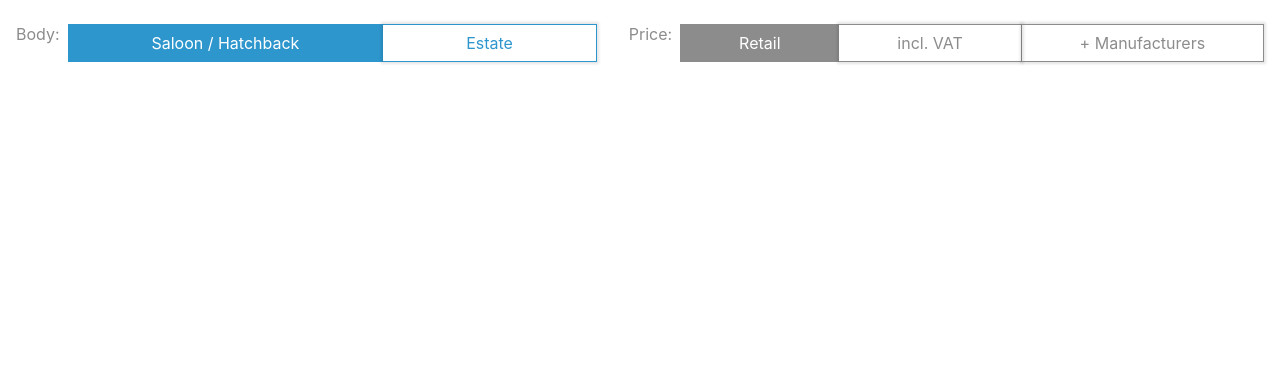
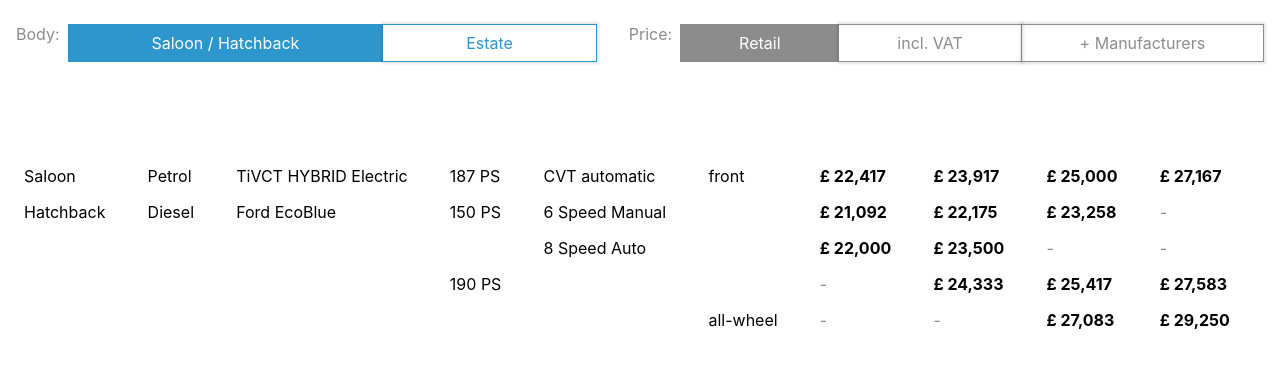
Before and after one commit to v-khakimov/table-adaptive-article, a Vue app: page / in a window 1280 px wide. Shown: the top 368 px of the page. Built offline with nearby package versions, Linux system fonts and the light colour scheme.

Commit message:
Classic table: all cells

```diff
--- a/src/components/CommonTableAdaptive/TableTemplate.vue
+++ b/src/components/CommonTableAdaptive/TableTemplate.vue
@@ -3,6 +3,7 @@ import { computed, watch } from 'vue';
 import { getColsNumber, setColsNumber } from './computed-cols-number';
 import { seekHeadCols } from './seek-head-cols';
 import { seekHeadTitles } from './seek-head-titles';
+import { seekTableCells } from './seek-table-cells';
 import { transformRowsToTemplate } from './transform-rows-to-template';
 
 const props = defineProps({
@@ -60,6 +61,13 @@ const getTableHead = computed(() =>
     props.classes
   )
 );
+
+const getTableCells = computed(() =>
+  transformRowsToTemplate(
+    seekTableCells(props.titles, props.cells),
+    props.classes
+  )
+);
 </script>
 
 <template>
@@ -71,5 +79,13 @@ const getTableHead = computed(() =>
       :style="st"
       v-html="text"
     ></h6>
+
+    <p
+      v-for="({ text, st, cl }, i) in getTableCells"
+      :key="`cell-${i}`"
+      :class="cl"
+      :style="st"
+      v-html="text"
+    ></p>
   </section>
 </template>
--- /dev/null
+++ b/src/components/CommonTableAdaptive/check-col-first.js
@@ -0,0 +1,14 @@
+let prevColFirst = 0;
+
+const checkColFirst = ({ rows }, iCol) => {
+  let colFirst;
+  if (iCol === 0) {
+    if (prevColFirst === 0) {
+      colFirst = true;
+      if (rows) prevColFirst = rows - 1;
+    } else prevColFirst -= 1;
+  }
+  return colFirst;
+};
+
+export { checkColFirst };
--- /dev/null
+++ b/src/components/CommonTableAdaptive/seek-table-cells.js
@@ -0,0 +1,44 @@
+import { checkColFirst } from './check-col-first';
+import { transformCellsToObject } from './transform-cells-to-object';
+
+const checkRowLast = ({ rows }, iRow, rowsLength) =>
+  iRow + (rows || 1) === rowsLength;
+
+const addTitleCells = (propsTitles, iRow) => {
+  const cells = [];
+  propsTitles[iRow].forEach((cell, iCol) => {
+    cells.push({
+      ...cell,
+      colFirst: checkColFirst(cell, iCol),
+      rowLast: checkRowLast(cell, iRow, propsTitles.length),
+      cellType: 'titles',
+    });
+  });
+  return cells;
+};
+
+const addOtherCells = (row, iRow, rowsLength) => {
+  const cells = [];
+  row.forEach((cell, iCell) => {
+    cells.push({
+      ...cell,
+      colLast: iCell === row.length - 1,
+      rowLast: checkRowLast(cell, iRow, rowsLength),
+      cellType: 'cells',
+    });
+  });
+  return cells;
+};
+
+const seekTableCells = (propsTitlesExt, propsCellsExt) => {
+  const propsTitles = transformCellsToObject(propsTitlesExt);
+  const propsCells = transformCellsToObject(propsCellsExt);
+  const cells = [];
+  propsCells.forEach((row, iRow) => {
+    cells.push(...addTitleCells(propsTitles, iRow));
+    cells.push(...addOtherCells(row, iRow, propsCells.length));
+  });
+  return cells;
+};
+
+export { seekTableCells };
--- a/src/components/CommonTableAdaptive/transform-rows-to-cells.js
+++ b/src/components/CommonTableAdaptive/transform-rows-to-cells.js
@@ -1,3 +1,5 @@
+import { checkColFirst } from './check-col-first';
+
 const transformRowsToCells = (rows, params = {}) => {
   const { cellType, colFirst, colLast, rowFirst } = params;
   const cells = [];
@@ -5,7 +7,7 @@ const transformRowsToCells = (rows, params = {}) => {
     row.forEach((cellExt, iCol) => {
       const cell = { ...cellExt, cellType };
       if (iRow === 0 && rowFirst) cell.rowFirst = true;
-      if (iCol === 0 && colFirst) cell.colFirst = true;
+      if (colFirst) cell.colFirst = checkColFirst(cell, iCol);
       if (iCol === row.length - 1 && colLast) cell.colLast = true;
       cells.push(cell);
     });
```
Also changed, not shown: 1 other file (tests, documents, lock files or other folders).
